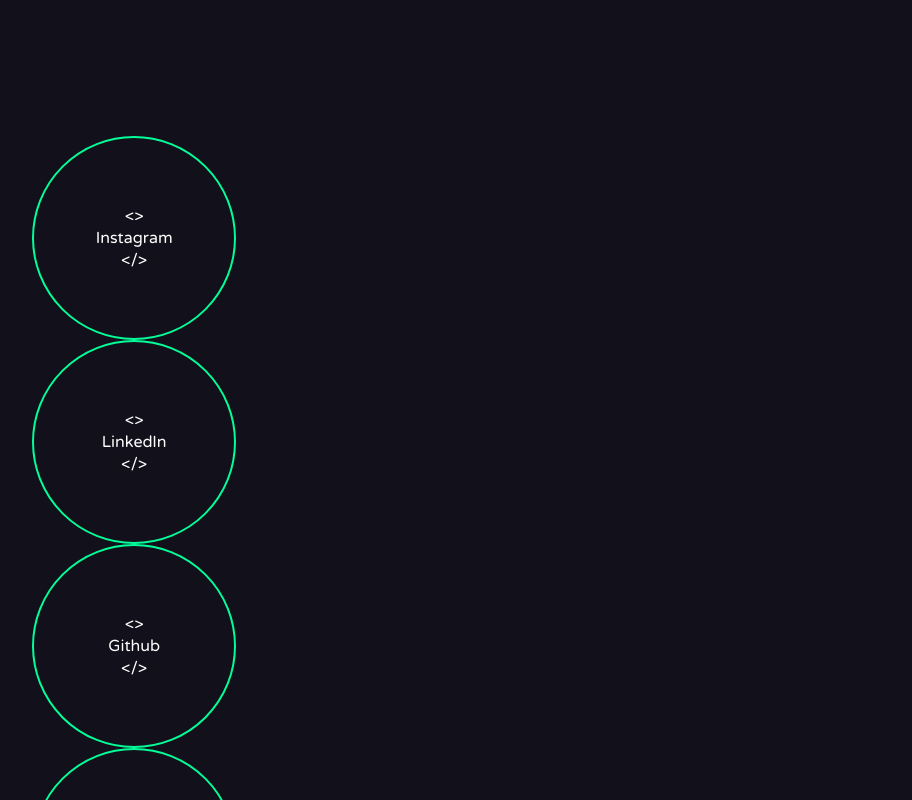
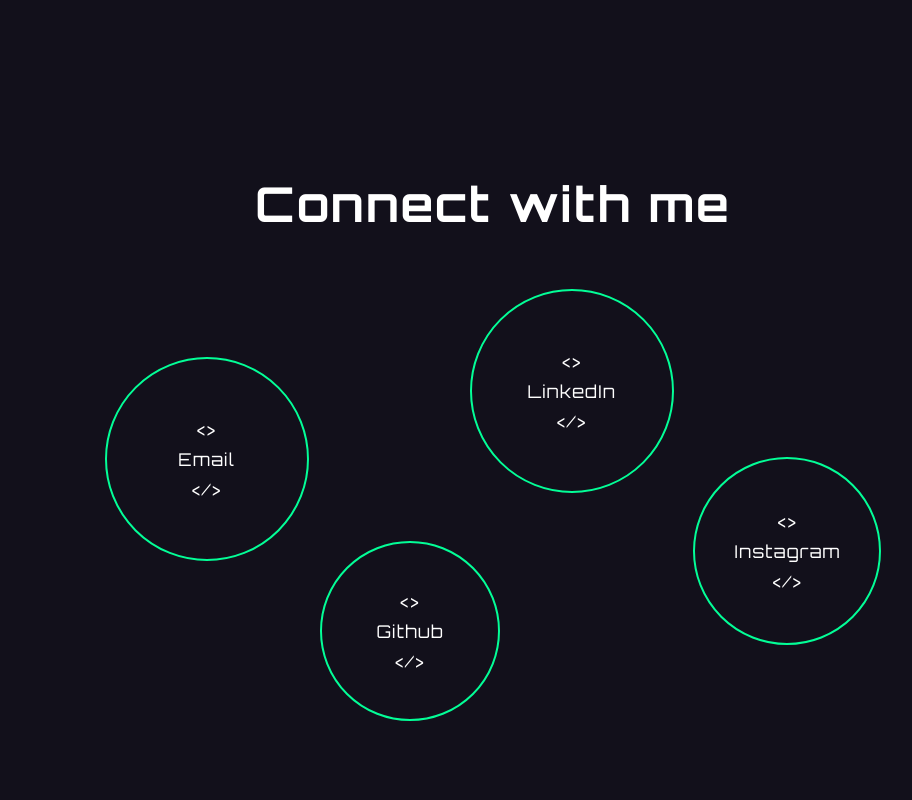
Before and after one commit to benstrumeyer/portfolio, a React (Create React App) app: page / in a window 1280 px wide. Shown: the part 680-1480 px from the top of the page, without its empty margins (147-1059 px from the left). Built offline with nearby package versions, Linux system fonts and the light colour scheme; the HTML template or start-up script is replaced by a standard one.

Commit message:
style: contact section for desktop

```diff
--- a/src/App.scss
+++ b/src/App.scss
@@ -35,7 +35,31 @@
   margin: auto;
 }
 
-// Desktop
+.Contact {
+  height: 100vh;
+  width: 100%;
+
+  .Title {
+    margin: 5vh 0;
+    text-align: center;
+    font-family: 'Orbitron-Bold';
+    font-size: 3em;
+    color: $white;
+  }
+
+  .ButtonContainer {
+    display: flex;
+    flex-direction: column;
+    justify-content: space-around;
+    align-items: center;
+    height: 70vh;
+
+    // .div:nth-of-type(even) {
+    //   margin-left: 10px;
+    // }
+  }
+}
+
 @media (min-width: 1024px) {
   .main {
     padding: 4vh 10vw;
@@ -56,9 +80,11 @@
       margin: 0;
     }
   }
+
+  .Contact .ButtonContainer {
+    flex-direction: row;
+    width: 90%;
+    margin: auto;
+    flex-shrink: 0;
+  }
 }
-
-.ButtonContainer {
-  height: 200px;
-  width: 200px;
-}
--- a/src/App.tsx
+++ b/src/App.tsx
@@ -15,11 +15,14 @@
           </div>
           <OrbitButtonComponent></OrbitButtonComponent>
         </div>
-        <div className='ButtonContainer'>
-          <Button size='large'>Instagram</Button>
-          <Button size='large'>LinkedIn</Button>
-          <Button size='small'>Github</Button>
-          <Button size='medium'>Email</Button>
+        <div className='Contact'>
+          <div className='Title'>Connect with me</div>
+          <div className='ButtonContainer'>
+            <Button>Email</Button>
+            <Button>Github</Button>
+            <Button>LinkedIn</Button>
+            <Button>Instagram</Button>
+          </div>
         </div>
       </div>
     </div>
--- a/src/components/Button/Button.scss
+++ b/src/components/Button/Button.scss
@@ -13,10 +13,10 @@
   background-color: $dark-grey;
   color: $white;
   display: block;
-  height: $spacing * 2;
+  height: 15vh;
+  width: 15vh;
   position: relative;
   text-decoration: none;
-  width: $spacing * 2;
   border-radius: 50%;
   border: 2px solid $green;
   display: flex;
@@ -32,10 +32,12 @@
     flex-direction: column;
     justify-content: center;
     align-items: center;
-    font-family: 'VarelaRound-Regular';
+    font-family: 'Orbitron';
+    letter-spacing: 1px;
+    font-size: 1.1em;
 
     div {
-      margin: 2px 0;
+      margin: 3px 0;
       z-index: 2;
       color: $white;
     }
@@ -71,3 +73,33 @@
     transition: color 0.3s;
   }
 }
+
+@media (min-width: 1024px) {
+  .Button .content > div {
+    margin: 5px 0;
+  }
+  .Button:nth-child(1) {
+    margin: -23vh -5% 0 0;
+    height: 25vh;
+    width: 25vh;
+  }
+
+  .Button:nth-child(2) {
+    margin-top: 20vh;
+    height: 22vh;
+    width: 22vh;
+  }
+
+  .Button:nth-child(3) {
+    margin: -40vh 0 0 -10%;
+    height: 25vh;
+    width: 25vh;
+  }
+
+  .Button:nth-child(4) {
+    margin-top: 0;
+    margin-left: -4%;
+    height: 23vh;
+    width: 23vh;
+  }
+}
--- a/src/components/Button/Button.tsx
+++ b/src/components/Button/Button.tsx
@@ -1,7 +1,6 @@
 import './Button.scss';
 
 interface ButtonProps {
-  size: 'small' | 'medium' | 'large';
   children: React.ReactNode;
 }
 
@@ -11,7 +10,7 @@
 }
 
 const Button = (props: ButtonProps) => {
-  const { size, children } = props;
+  const { children } = props;
   const { fragmentOpen, fragmentClose } = tags;
   return (
     <a className='Button'>
--- a/src/components/Menu/Menu.tsx
+++ b/src/components/Menu/Menu.tsx
@@ -6,7 +6,7 @@
     link: '/home',
   },
   {
-    title: '//01.  <Contact\/\>',
+    title: '//02.  <Contact\/\>',
     link: '/contact',
   }
 ]
```
